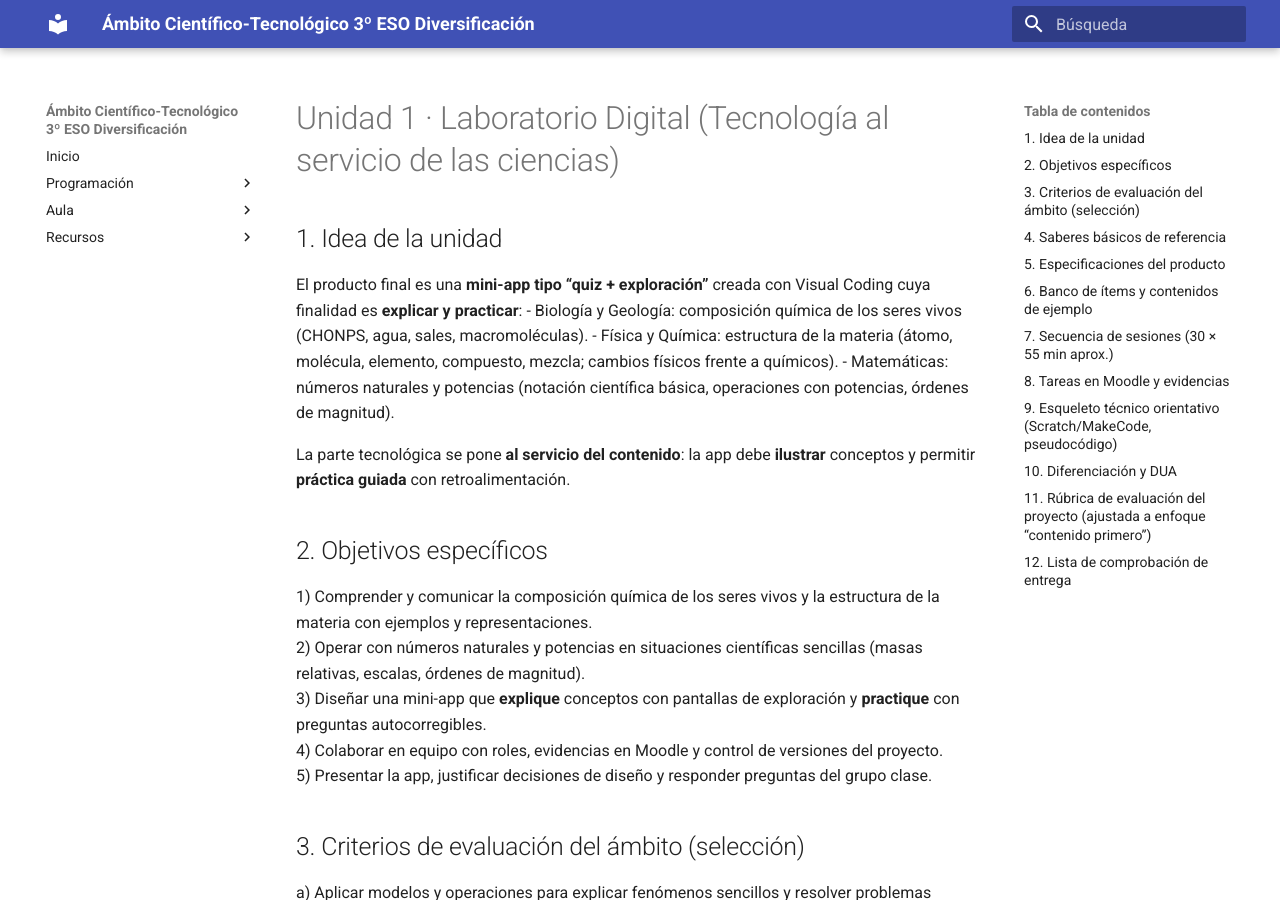
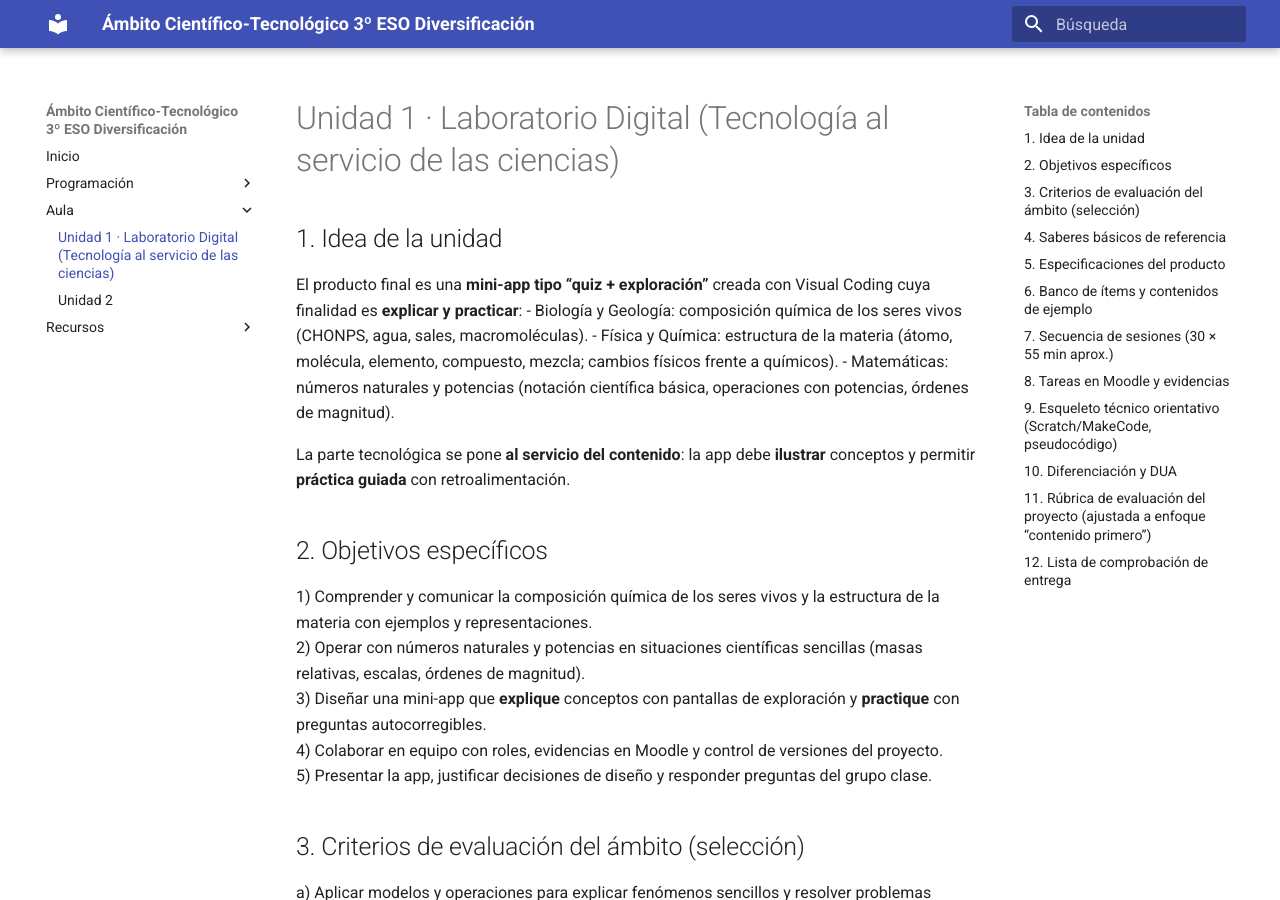
Before and after one commit to 3Diver2526/3DIVER_2025, an MkDocs documentation site: the page built from docs/aula/u1-laboratorio-digital.md, in a window 1280 px wide and 900 px high. Built offline with MkDocs 1.6.1 and Material for MkDocs 9.7.7, drawn with Linux system fonts in a browser that asks for light colours; some of the changed lines change nothing that is shown.

Commit message:
Update mkdocs.yml

```diff
--- a/mkdocs.yml
+++ b/mkdocs.yml
@@ -11,7 +11,7 @@ nav:
       - Criterios de Evaluación: programacion/criterios_evaluacion.md
       - Temporalización: programacion/temporalizacion.md
   - Aula:
-      - "Unidad 1 · Laboratorio Digital (Tecnología al servicio de las ciencias)": aula/Unidad 1 · Laboratorio Digital (Tecnología al servicio de las ciencias).md
+      - "Unidad 1 · Laboratorio Digital (Tecnología al servicio de las ciencias)": aula/u1-laboratorio-digital.md
       - Unidad 2: aula/unidad2-celula_interactiva.md
   - Recursos:
       - Apps: recursos/apps/README.md
```
